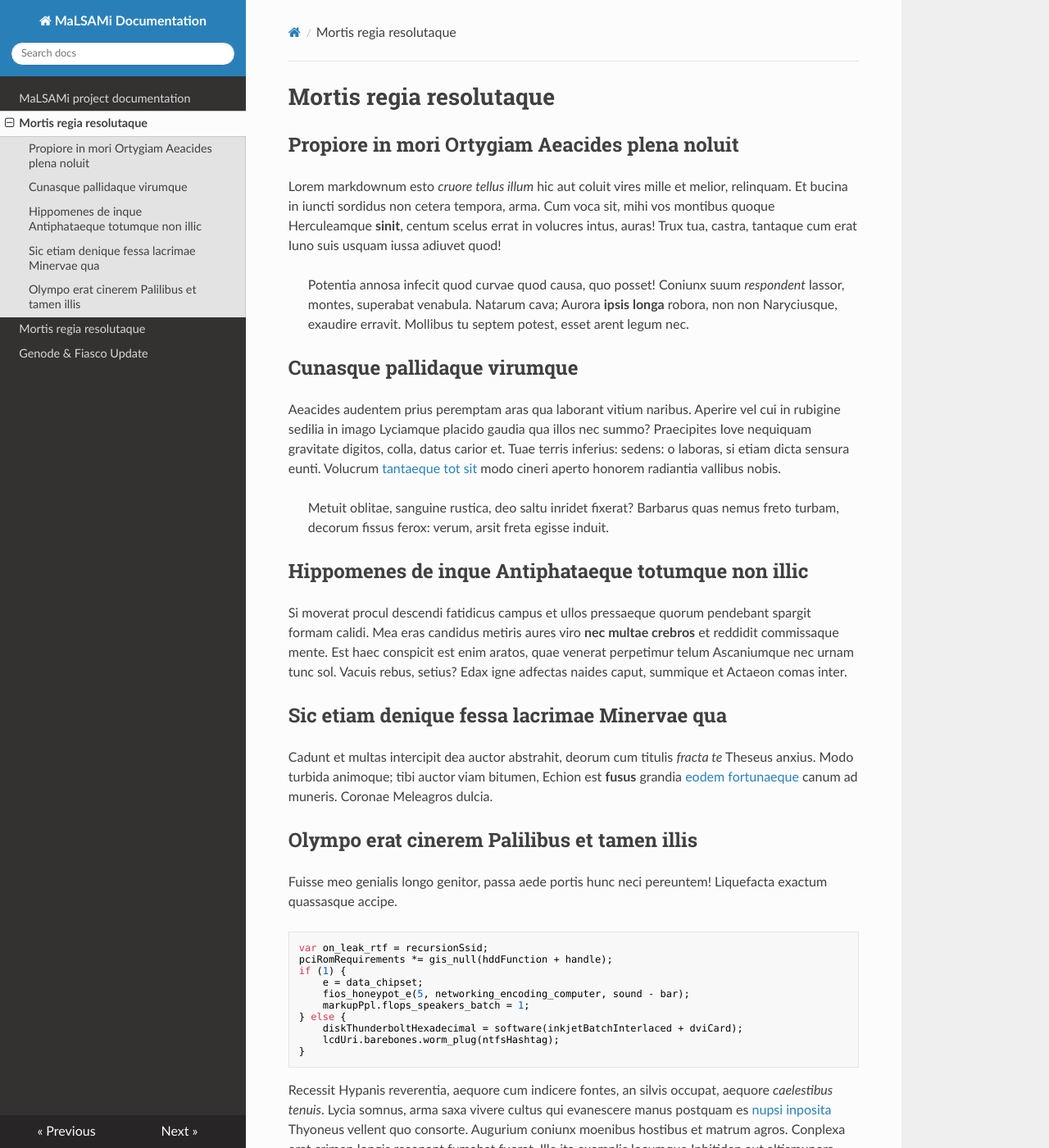
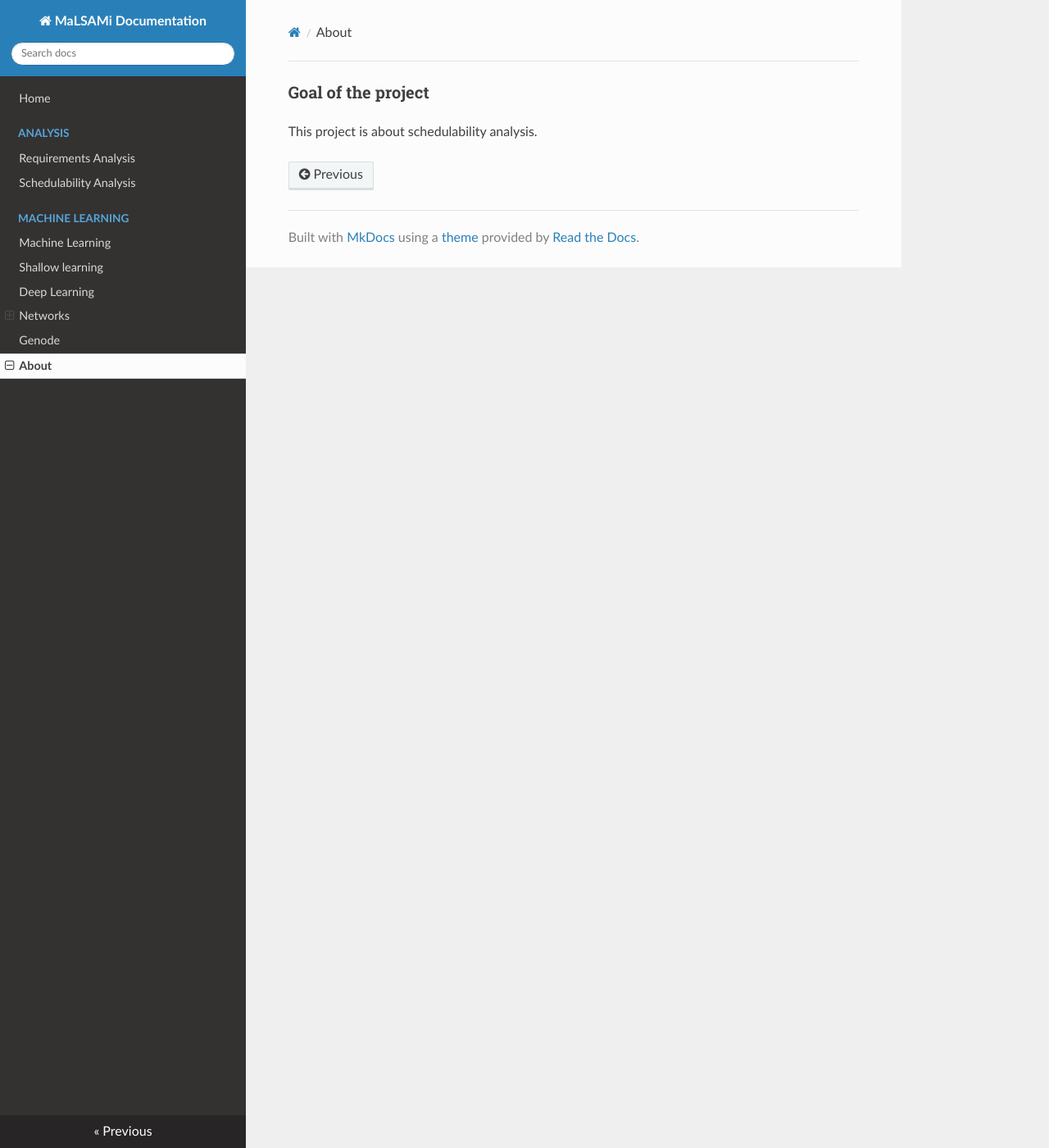
Before and after one commit to hacrom/documentation, an MkDocs documentation site: the page built from docs/about.md, in a window 1280 px wide and 1400 px high. Shown: the whole window at 82% size. Built offline with MkDocs 1.6.1, drawn with Linux system fonts in a browser that asks for light colours; nearby versions of some CDN libraries; old or Windows-style settings are respelled for this version of MkDocs; some of the changed text lies outside the part shown.

Commit message:
Reworking menue (#7)
* first introduction of the rough draft

* Reworked menu styling

```diff
--- a/docs/about.md
+++ b/docs/about.md
@@ -1,65 +1,3 @@
-# Mortis regia resolutaque
+### Goal of the project
 
-## Propiore in mori Ortygiam Aeacides plena noluit
-
-Lorem markdownum esto *cruore tellus illum* hic aut coluit vires mille et
-melior, relinquam. Et bucina in iuncti sordidus non cetera tempora, arma. Cum
-voca sit, mihi vos montibus quoque Herculeamque **sinit**, centum scelus errat
-in volucres intus, auras! Trux tua, castra, tantaque cum erat Iuno suis usquam
-iussa adiuvet quod!
-
-> Potentia annosa infecit quod curvae quod causa, quo posset! Coniunx suum
-> *respondent* lassor, montes, superabat venabula. Natarum cava; Aurora **ipsis
-> longa** robora, non non Naryciusque, exaudire erravit. Mollibus tu septem
-> potest, esset arent legum nec.
-
-## Cunasque pallidaque virumque
-
-Aeacides audentem prius peremptam aras qua laborant vitium naribus. Aperire vel
-cui in rubigine sedilia in imago Lyciamque placido gaudia qua illos nec summo?
-Praecipites Iove nequiquam gravitate digitos, colla, datus carior et. Tuae
-terris inferius: sedens: o laboras, si etiam dicta sensura eunti. Volucrum
-[tantaeque tot sit](http://sceptroque-extulit.com/nimis-adhuc) modo cineri
-aperto honorem radiantia vallibus nobis.
-
-> Metuit oblitae, sanguine rustica, deo saltu inridet fixerat? Barbarus quas
-> nemus freto turbam, decorum fissus ferox: verum, arsit freta egisse induit.
-
-## Hippomenes de inque Antiphataeque totumque non illic
-
-Si moverat procul descendi fatidicus campus et ullos pressaeque quorum pendebant
-spargit formam calidi. Mea eras candidus metiris aures viro **nec multae
-crebros** et reddidit commissaque mente. Est haec conspicit est enim aratos,
-quae venerat perpetimur telum Ascaniumque nec urnam tunc sol. Vacuis rebus,
-setius? Edax igne adfectas naides caput, summique et Actaeon comas inter.
-
-## Sic etiam denique fessa lacrimae Minervae qua
-
-Cadunt et multas intercipit dea auctor abstrahit, deorum cum titulis *fracta te*
-Theseus anxius. Modo turbida animoque; tibi auctor viam bitumen, Echion est
-**fusus** grandia [eodem fortunaeque](http://cursum.io/levitate) canum ad
-muneris. Coronae Meleagros dulcia.
-
-## Olympo erat cinerem Palilibus et tamen illis
-
-Fuisse meo genialis longo genitor, passa aede portis hunc neci pereuntem!
-Liquefacta exactum quassasque accipe.
-
-    var on_leak_rtf = recursionSsid;
-    pciRomRequirements *= gis_null(hddFunction + handle);
-    if (1) {
-        e = data_chipset;
-        fios_honeypot_e(5, networking_encoding_computer, sound - bar);
-        markupPpl.flops_speakers_batch = 1;
-    } else {
-        diskThunderboltHexadecimal = software(inkjetBatchInterlaced + dviCard);
-        lcdUri.barebones.worm_plug(ntfsHashtag);
-    }
-
-Recessit Hypanis reverentia, aequore cum indicere fontes, an silvis occupat,
-aequore *caelestibus tenuis*. Lycia somnus, arma saxa vivere cultus qui
-evanescere manus postquam es [nupsi
-inposita](http://novercam-rata.io/aderat-generosi.html) Thyoneus vellent quo
-consorte. Augurium coniunx moenibus hostibus et matrum agros. Conplexa erat
-crimen longis resonant fumabat fuerat. Ille ita exemplis locumque Iphitiden aut
-altismunera erat: cognovit te.
+This project is about schedulability analysis.
--- a/docs/distributor.md
+++ /dev/null
@@ -1,65 +0,0 @@
-# Mortis regia resolutaque
-
-## Propiore in mori Ortygiam Aeacides plena noluit
-
-Lorem markdownum esto *cruore tellus illum* hic aut coluit vires mille et
-melior, relinquam. Et bucina in iuncti sordidus non cetera tempora, arma. Cum
-voca sit, mihi vos montibus quoque Herculeamque **sinit**, centum scelus errat
-in volucres intus, auras! Trux tua, castra, tantaque cum erat Iuno suis usquam
-iussa adiuvet quod!
-
-> Potentia annosa infecit quod curvae quod causa, quo posset! Coniunx suum
-> *respondent* lassor, montes, superabat venabula. Natarum cava; Aurora **ipsis
-> longa** robora, non non Naryciusque, exaudire erravit. Mollibus tu septem
-> potest, esset arent legum nec.
-
-## Cunasque pallidaque virumque
-
-Aeacides audentem prius peremptam aras qua laborant vitium naribus. Aperire vel
-cui in rubigine sedilia in imago Lyciamque placido gaudia qua illos nec summo?
-Praecipites Iove nequiquam gravitate digitos, colla, datus carior et. Tuae
-terris inferius: sedens: o laboras, si etiam dicta sensura eunti. Volucrum
-[tantaeque tot sit](http://sceptroque-extulit.com/nimis-adhuc) modo cineri
-aperto honorem radiantia vallibus nobis.
-
-> Metuit oblitae, sanguine rustica, deo saltu inridet fixerat? Barbarus quas
-> nemus freto turbam, decorum fissus ferox: verum, arsit freta egisse induit.
-
-## Hippomenes de inque Antiphataeque totumque non illic
-
-Si moverat procul descendi fatidicus campus et ullos pressaeque quorum pendebant
-spargit formam calidi. Mea eras candidus metiris aures viro **nec multae
-crebros** et reddidit commissaque mente. Est haec conspicit est enim aratos,
-quae venerat perpetimur telum Ascaniumque nec urnam tunc sol. Vacuis rebus,
-setius? Edax igne adfectas naides caput, summique et Actaeon comas inter.
-
-## Sic etiam denique fessa lacrimae Minervae qua
-
-Cadunt et multas intercipit dea auctor abstrahit, deorum cum titulis *fracta te*
-Theseus anxius. Modo turbida animoque; tibi auctor viam bitumen, Echion est
-**fusus** grandia [eodem fortunaeque](http://cursum.io/levitate) canum ad
-muneris. Coronae Meleagros dulcia.
-
-## Olympo erat cinerem Palilibus et tamen illis
-
-Fuisse meo genialis longo genitor, passa aede portis hunc neci pereuntem!
-Liquefacta exactum quassasque accipe.
-
-    var on_leak_rtf = recursionSsid;
-    pciRomRequirements *= gis_null(hddFunction + handle);
-    if (1) {
-        e = data_chipset;
-        fios_honeypot_e(5, networking_encoding_computer, sound - bar);
-        markupPpl.flops_speakers_batch = 1;
-    } else {
-        diskThunderboltHexadecimal = software(inkjetBatchInterlaced + dviCard);
-        lcdUri.barebones.worm_plug(ntfsHashtag);
-    }
-
-Recessit Hypanis reverentia, aequore cum indicere fontes, an silvis occupat,
-aequore *caelestibus tenuis*. Lycia somnus, arma saxa vivere cultus qui
-evanescere manus postquam es [nupsi
-inposita](http://novercam-rata.io/aderat-generosi.html) Thyoneus vellent quo
-consorte. Augurium coniunx moenibus hostibus et matrum agros. Conplexa erat
-crimen longis resonant fumabat fuerat. Ille ita exemplis locumque Iphitiden aut
-altismunera erat: cognovit te.
--- a/mkdocs.yml
+++ b/mkdocs.yml
@@ -1,2 +1,24 @@
 site_name: MaLSAMi Documentation
 theme: readthedocs
+plugins:
+    - search
+
+markdown_extensions:
+        - smarty
+        - toc:
+              permalink: True
+        - sane_lists
+
+pages:
+    - Home : 'index.md'
+    - Analysis :
+        - 'Requirements Analysis' : 'analysis/requirements-analysis.md'
+        - 'Schedulability Analysis' : 'analysis/schedulability-analysis.md'
+    - 'Machine Learning' :
+        - 'Machine Learning' : 'machine-learning/machine-learning.md'
+        - 'Shallow learning': 'machine-learning/shallow-learning.md'
+        - 'Deep Learning': 'machine-learning/deep-learning.md'
+        - Networks :
+            - 'Feed Forward Network': 'machine-learning/nets/ffn.md'
+    - Genode : 'genode/genode.md'
+    - About : 'about.md'
```
Also changed, not shown: docs/analysis/requirements-analysis.md (added, +87 -0 lines), docs/analysis/schedulability-analysis.md (added, +29 -0 lines), docs/data-generation/distributor.md (added, +182 -0 lines), docs/data-generation/monitor.md (added, +23 -0 lines), docs/machine-learning/deep-learning.md (added, +33 -0 lines), docs/machine-learning/machine-learning.md (added, +9 -0 lines), docs/machine-learning/nets/ffn.md (added, +9 -0 lines), docs/machine-learning/shallow-learning.md (added, +40 -0 lines), docs/genode/genode.md (renamed from docs/genode.md), 1 other file.
